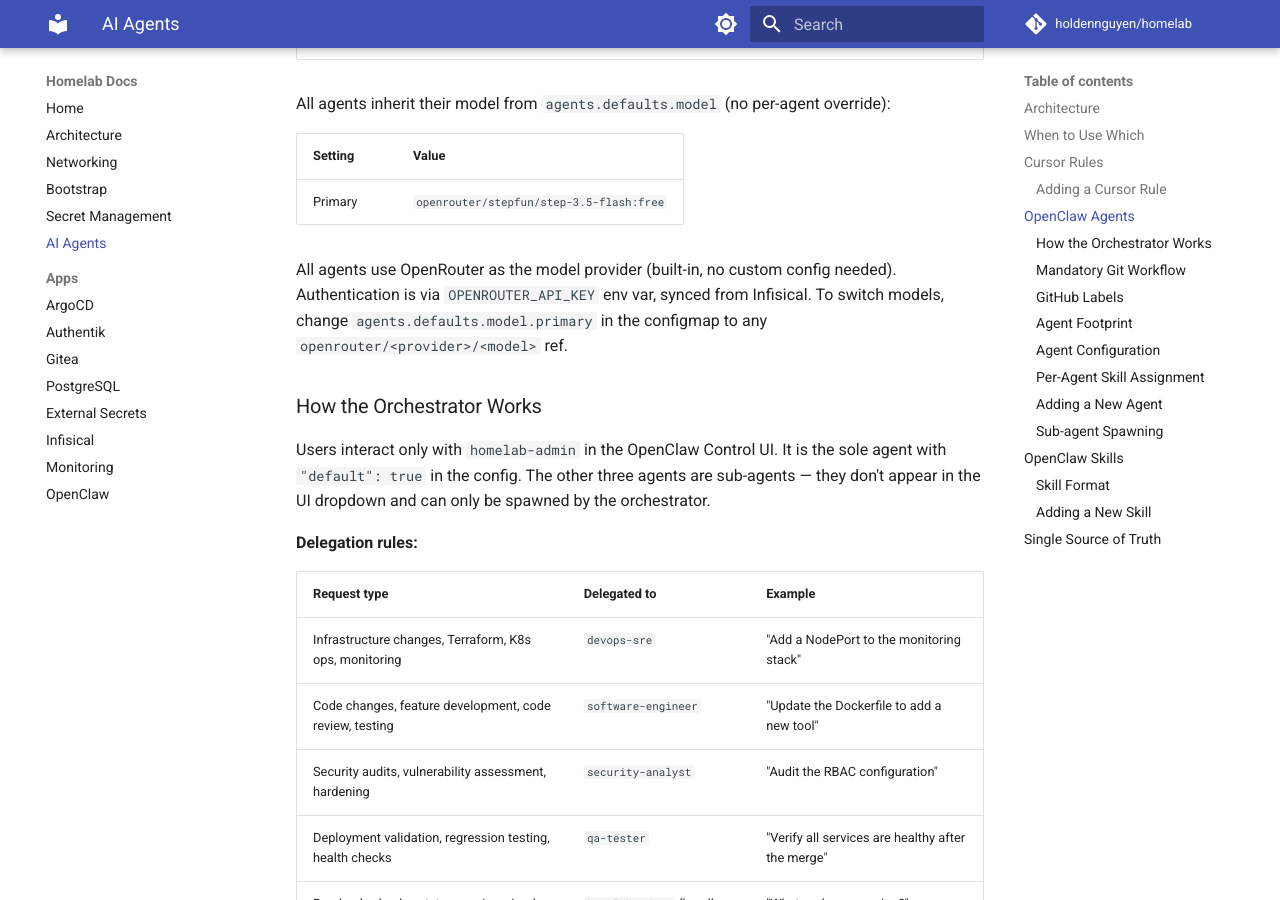
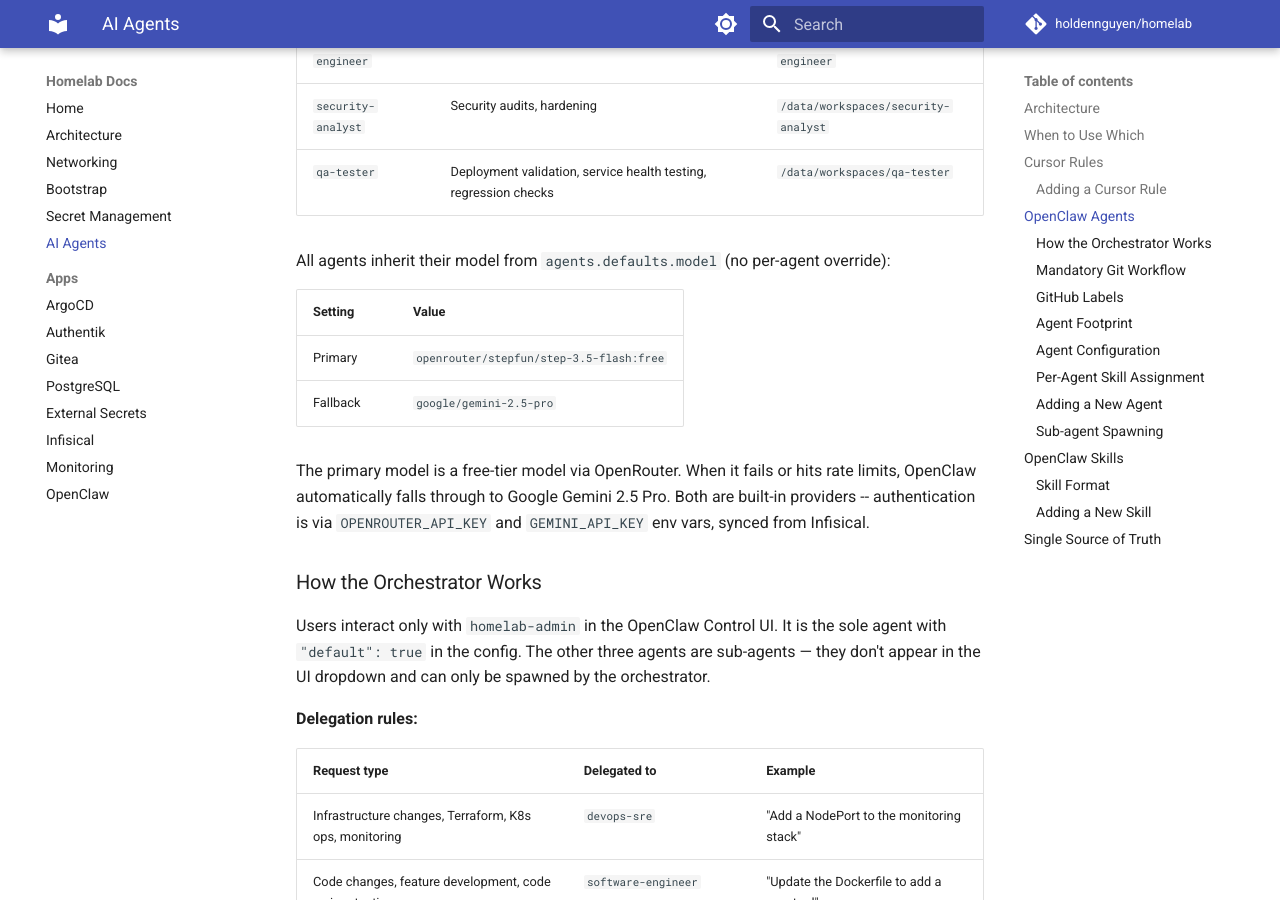
Before and after one commit to haingth77/homelab, an MkDocs documentation site: the page built from docs/ai-agents.md, in a window 1280 px wide and 900 px high, scrolled down 2911 px. Built offline with MkDocs 1.6.1 and Material for MkDocs 9.7.7, drawn with Linux system fonts in a browser that asks for light colours; comment, search, counter and statistics services are not loaded.

Commit message:
feat: add Gemini 2.5 Pro as fallback model for all agents
Add google/gemini-2.5-pro as fallback in agents.defaults.model.fallbacks.
Primary remains openrouter/stepfun/step-3.5-flash:free (free tier).
Restore GEMINI_API_KEY in ExternalSecret and deployment env vars.
Update all documentation and diagrams across 12 files.

Co-authored-by: Cursor <cursoragent@cursor.com>

```diff
--- a/docs/ai-agents.md
+++ b/docs/ai-agents.md
@@ -34,11 +34,13 @@ flowchart TD
         HA -->|"sessions_spawn"| QA
     end
 
-    subgraph models ["Model Provider"]
-        OpenRouterM["OpenRouter\nstepfun/step-3.5-flash:free"]
+    subgraph models ["Model Providers"]
+        OpenRouterM["OpenRouter\nstepfun/step-3.5-flash:free\n(primary)"]
+        GeminiM["Google Gemini\ngemini-2.5-pro\n(fallback)"]
     end
 
     openclaw --> OpenRouterM
+    OpenRouterM -.->|"fallback"| GeminiM
 
     Skills -->|"hostPath /skills"| openclaw
     AgentsMD -->|"hostPath → init container"| openclaw
@@ -99,8 +101,9 @@ All agents inherit their model from `agents.defaults.model` (no per-agent overri
 | Setting | Value |
 |---|---|
 | Primary | `openrouter/stepfun/step-3.5-flash:free` |
+| Fallback | `google/gemini-2.5-pro` |
 
-All agents use OpenRouter as the model provider (built-in, no custom config needed). Authentication is via `OPENROUTER_API_KEY` env var, synced from Infisical. To switch models, change `agents.defaults.model.primary` in the configmap to any `openrouter/<provider>/<model>` ref.
+The primary model is a free-tier model via OpenRouter. When it fails or hits rate limits, OpenClaw automatically falls through to Google Gemini 2.5 Pro. Both are built-in providers -- authentication is via `OPENROUTER_API_KEY` and `GEMINI_API_KEY` env vars, synced from Infisical.
 
 ### How the Orchestrator Works
 
```
Also changed, not shown: README.md (+1 -0 lines), docs/architecture.md (+2 -1 lines), docs/secret-management.md (+1 -1 lines), k8s/apps/external-secrets/README.md (+1 -1 lines), k8s/apps/infisical/README.md (+2 -0 lines), k8s/apps/openclaw/README.md (+15 -9 lines), skills/homelab-admin/SKILL.md (+1 -1 lines), skills/secret-management/SKILL.md (+1 -1 lines), 3 other files.
